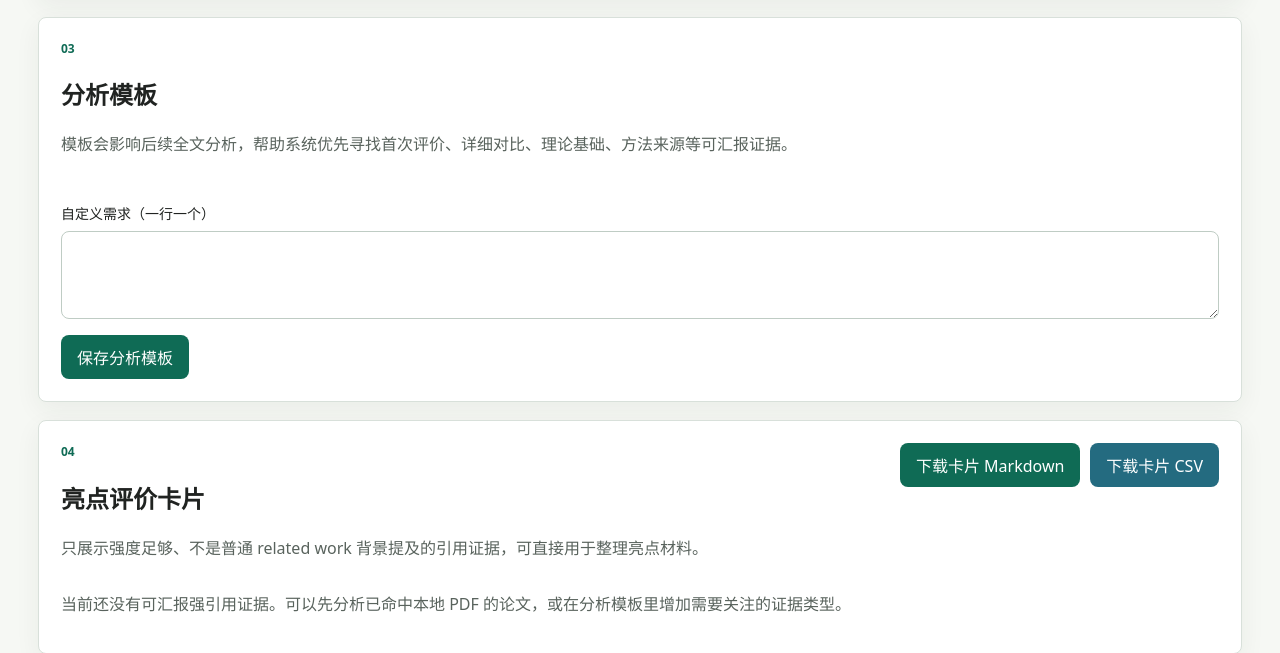
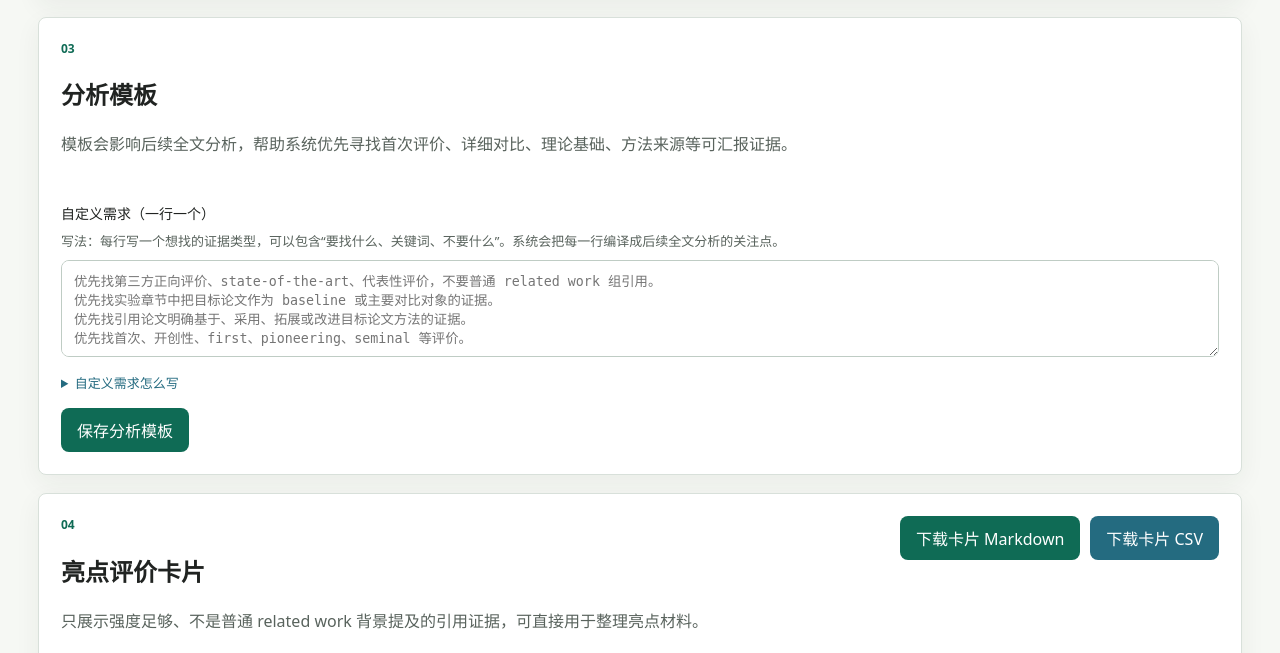
Before and after one commit to ssiMher/academic_impact_web, a FastAPI app: template app/templates/session.html in a window 1280 px wide. Shown: the part 1174-1827 px from the top of the page. Run offline with FastAPI, Linux system fonts and the light colour scheme; the template is opened without the code that fills it, so the values that code supplies are empty; some libraries are stand-ins or nearby versions.

Commit message:
Make custom analysis requests easier to write
The analysis-template textarea accepted one request per line, but the page did not explain what a useful request looked like. Add inline guidance, concrete placeholders, and an expandable help note to both paper and scholar sessions so users can describe evidence goals, keywords, and exclusions without guessing the expected format.

Constraint: Guidance should not change template compilation or analysis behavior.

Rejected: Add a separate wizard | too much interaction cost for a lightweight textarea hint.

Confidence: high

Scope-risk: narrow

Directive: Keep examples focused on reportable evidence rather than generic citation categories.

Tested: python3 -m unittest tests.test_phase1_detail tests.test_scholar_web -q

Tested: python3 -m unittest discover tests -q

```diff
--- a/app/static/style.css
+++ b/app/static/style.css
@@ -98,6 +98,22 @@ label {
   display: grid;
   gap: 8px;
   font-size: 14px;
+}
+
+.field-help {
+  color: var(--muted);
+  font-size: 13px;
+  line-height: 1.6;
+}
+
+.field-help-details {
+  color: var(--muted);
+  font-size: 13px;
+}
+
+.field-help-details ul {
+  margin: 8px 0 0;
+  padding-left: 20px;
 }
 
 input,
--- a/app/templates/session.html
+++ b/app/templates/session.html
@@ -278,8 +278,29 @@
           </div>
           <label>
             自定义需求（一行一个）
-            <textarea name="custom_requests" rows="4" {% if task_active %}disabled{% endif %} data-task-control>{{ (template_state.custom_requests or []) | join('\n') }}</textarea>
+            <span class="field-help">
+              写法：每行写一个想找的证据类型，可以包含“要找什么、关键词、不要什么”。系统会把每一行编译成后续全文分析的关注点。
+            </span>
+            <textarea
+              name="custom_requests"
+              rows="5"
+              placeholder="优先找第三方正向评价、state-of-the-art、代表性评价，不要普通 related work 组引用。
+优先找实验章节中把目标论文作为 baseline 或主要对比对象的证据。
+优先找引用论文明确基于、采用、拓展或改进目标论文方法的证据。
+优先找首次、开创性、first、pioneering、seminal 等评价。"
+              {% if task_active %}disabled{% endif %}
+              data-task-control
+            >{{ (template_state.custom_requests or []) | join('\n') }}</textarea>
           </label>
+          <details class="field-help-details">
+            <summary>自定义需求怎么写</summary>
+            <ul>
+              <li>一行只写一个目标，越具体越好。</li>
+              <li>可以写关键词：first、baseline、compare、based on、state-of-the-art、首次、对比、基于、拓展。</li>
+              <li>可以写排除条件：不要普通 related work 组引用、不要只列参考文献编号的背景提及。</li>
+              <li>保存后，新一轮全文分析会优先按这些要求筛选可汇报证据。</li>
+            </ul>
+          </details>
           {% if template_state.compiled_templates %}
           <details>
             <summary>查看当前已编译模板</summary>
```
Also changed, not shown: app/templates/scholar_session.html (+21 -1 lines), docs/devlog.md (+15 -0 lines).
